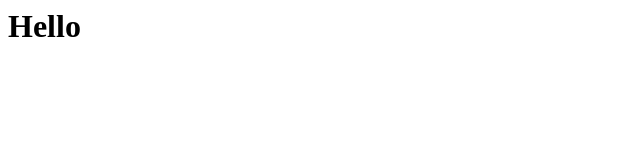
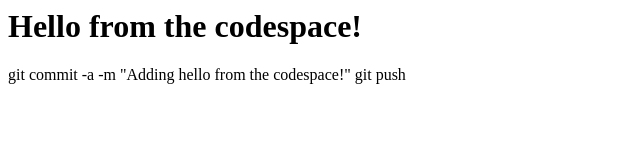
Before and after one commit to evchang34/skills-code-with-codespaces, a plain HTML site: page index.html in a window 1280 px wide. Shown: the whole page, without its empty margins (0-640 px from the left). Drawn offline with Linux system fonts and the light colour scheme.

Commit message:
modified:   index.html

```diff
--- a/index.html
+++ b/index.html
@@ -1,3 +1,5 @@
 <html>
-  <h1>Hello</h1>
+  <h1>Hello from the codespace!</h1>
 </html>
+git commit -a -m "Adding hello from the codespace!"
+git push
```
